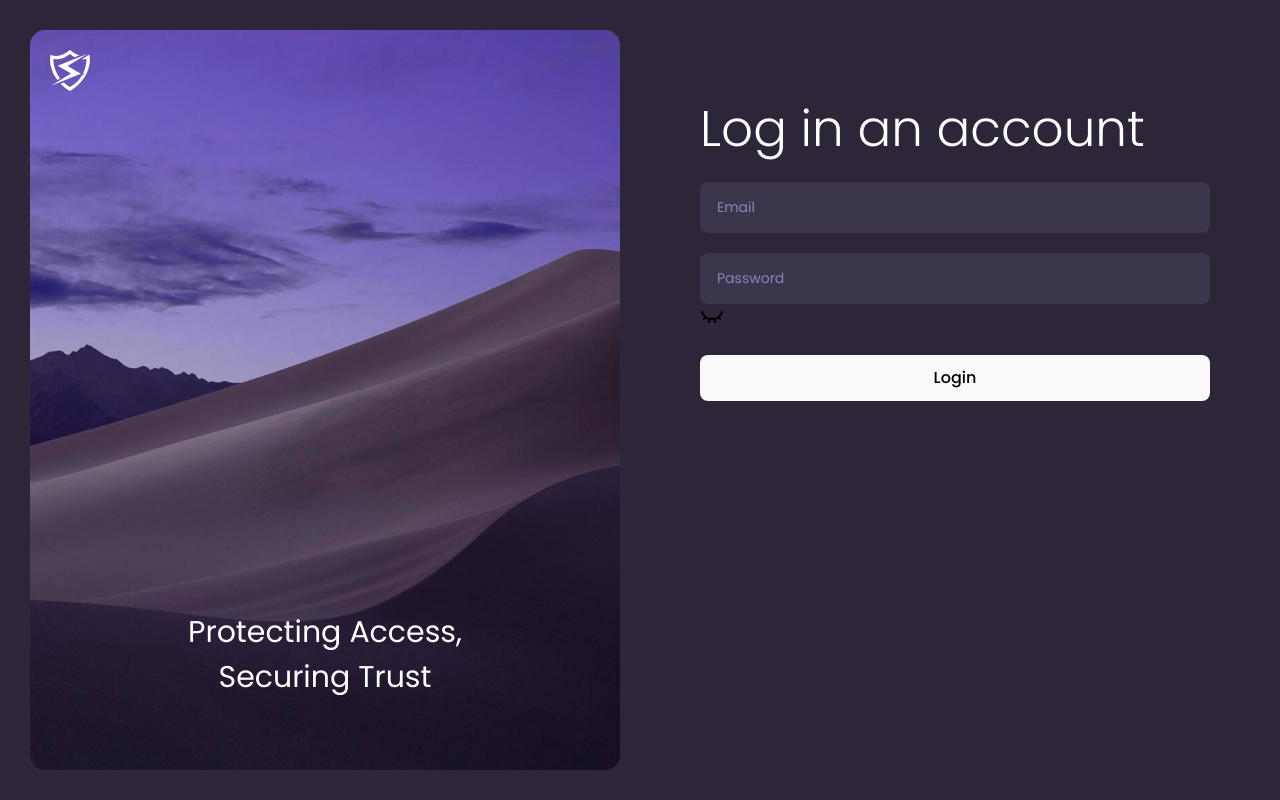
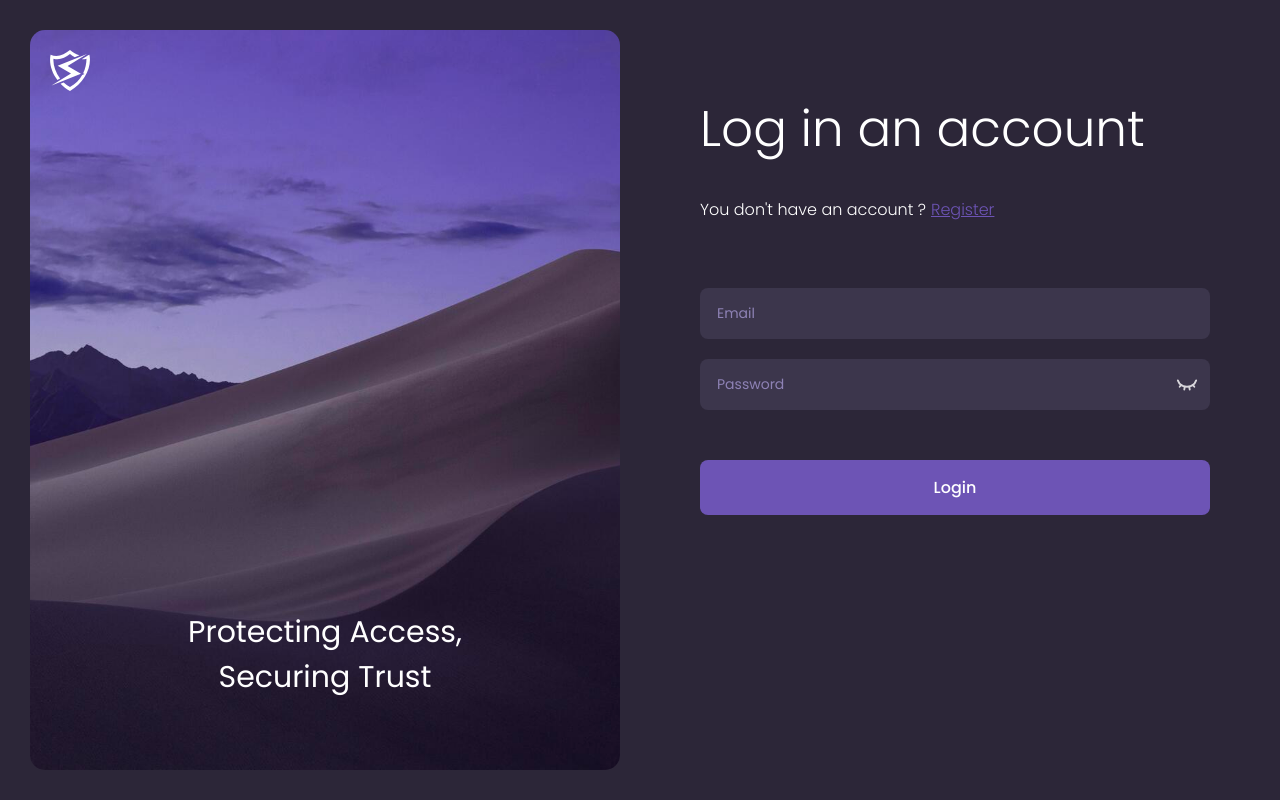
Before and after one commit to EliseBrd/project_guilise_front, a React (Vite) app: page /login in a window 1280 px wide. Built offline with nearby package versions, Linux system fonts and the light colour scheme; no server answers.

Commit message:
ajout lien page register + classname styles sur éléments de la page login

```diff
--- a/src/App.tsx
+++ b/src/App.tsx
@@ -1,21 +1,41 @@
 import './App.css';
-import { BrowserRouter, Routes, Route } from "react-router-dom";
+import { BrowserRouter, Routes, Route, Navigate } from "react-router-dom";
 import "./styles/variables.scss";
 import Register from "./pages/Register";
 import Login from "./pages/Login";
 import Dashboard from "./pages/Dashboard.tsx";
+import { useContext } from "react";
+import { AuthContext } from "./Provider/AuthProvider.tsx";
 
 function App() {
+    const auth = useContext(AuthContext);
 
+    if (!auth) return null;
+    const { user, loading } = auth;
+
+    if (loading) {
+        return <div>Chargement...</div>;
+    }
   return (
       <BrowserRouter>
           <Routes>
+              {/* Route racine */}
+              <Route path="/" element={
+                  user ? <Navigate to="/dashboard" replace /> : <Navigate to="/register" replace />
+              } />
+
+              {/* Routes publiques */}
               <Route path="/register" element={<Register />} />
               <Route path="/login" element={<Login />} />
-              <Route path="/dashboard" element={<Dashboard />} />
+
+              {/* Route protégée */}
+              <Route
+                  path="/dashboard"
+                  element={user ? <Dashboard /> : <Navigate to="/login" replace />}
+              />
           </Routes>
       </BrowserRouter>
   )
 }
 
-export default App
+export default App;
--- a/src/Provider/AuthProvider.tsx
+++ b/src/Provider/AuthProvider.tsx
@@ -1,5 +1,5 @@
 // AuthProvider.tsx
-import React, { createContext, useState, useEffect, ReactNode } from 'react';
+import React, { createContext, useState, useEffect, type ReactNode } from 'react';
 import axios from 'axios';
 
 interface AuthContextType {
--- a/src/pages/Login.tsx
+++ b/src/pages/Login.tsx
@@ -47,6 +47,10 @@ export default function Login() {
             </motion.div>
             <motion.div className="right" variants={fadeSlideRight}>
                 <h2>Log in an account</h2>
+                <div className="alreadyAccount">
+                    <p>You don't have an account ?</p>
+                    <a className="link" onClick={() => navigate("/register")}>Register</a>
+                </div>
                 <form onSubmit={handleSubmit}>
                     <input
                         placeholder="Email"
@@ -55,21 +59,26 @@ export default function Login() {
                         onChange={(e) => setEmail(e.target.value)}
                         required
                     />
+                    <div className="passwordField">
                         <div className="passwordInput">
                             <input
+                                className="password"
                                 placeholder="Password"
                                 type={showPassword ? "text" : "password"}
                                 value={password}
                                 onChange={handlePasswordChange}
                                 required
                             />
+
                             <img
                                 src={showPassword ? EyeOpen : EyeClosed}
                                 alt="Toggle password visibility"
+                                className="eye-icon"
                                 onClick={() => setShowPassword(!showPassword)}
                             />
                         </div>
-                    <button type="submit">Login</button>
+                    </div>
+                    <button className="btnSubmit" type="submit">Login</button>
                 </form>
             </motion.div>
         </motion.div>
--- a/src/styles/global.scss
+++ b/src/styles/global.scss
@@ -6,7 +6,6 @@
   padding: 0;
   text-align: inherit;
   max-width: inherit;
-  background-color: lightblue;
   min-height: 100dvh;
   width: 100%;
 }
```
Lines whose indentation alone changed are shown as unchanged.
